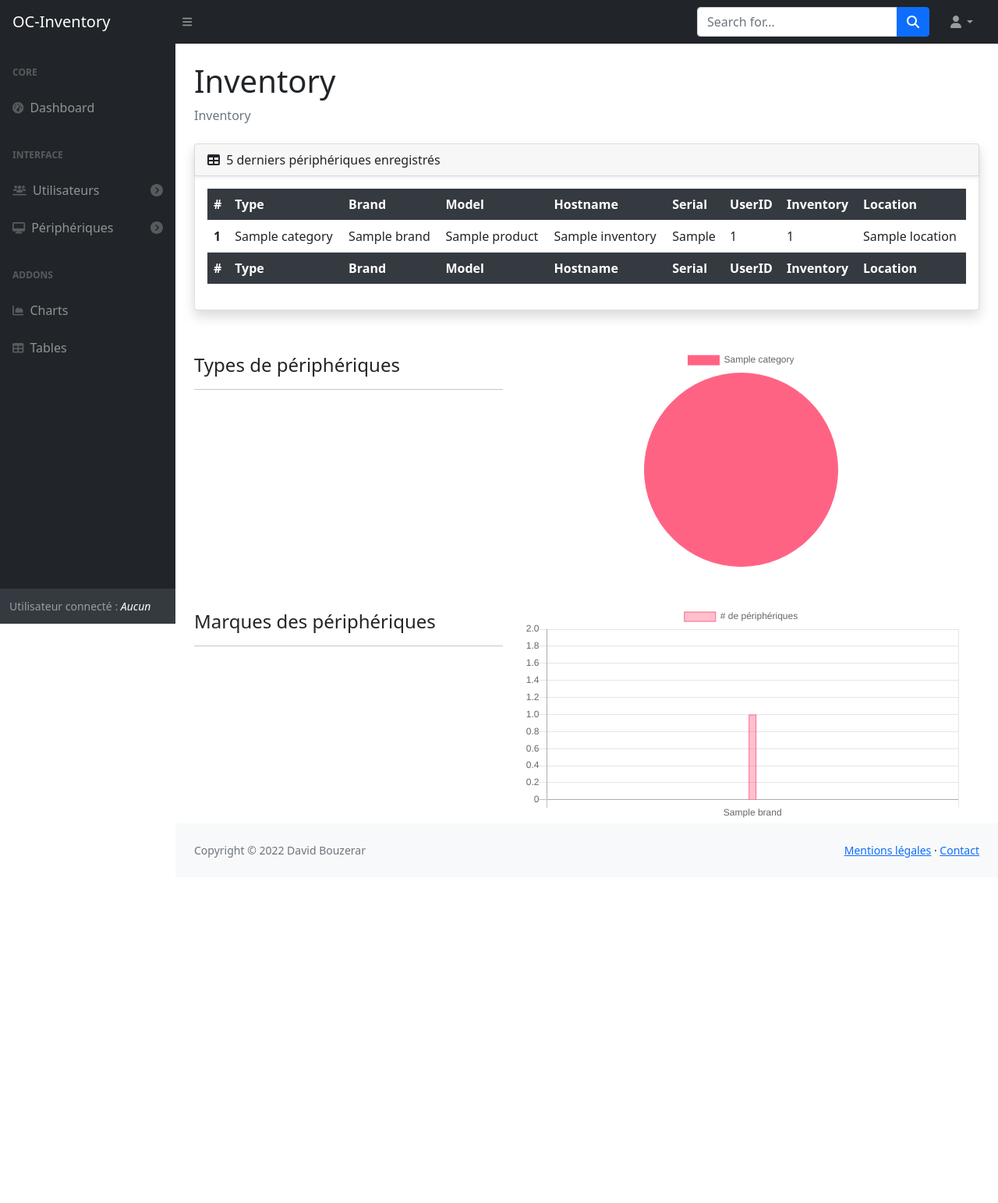
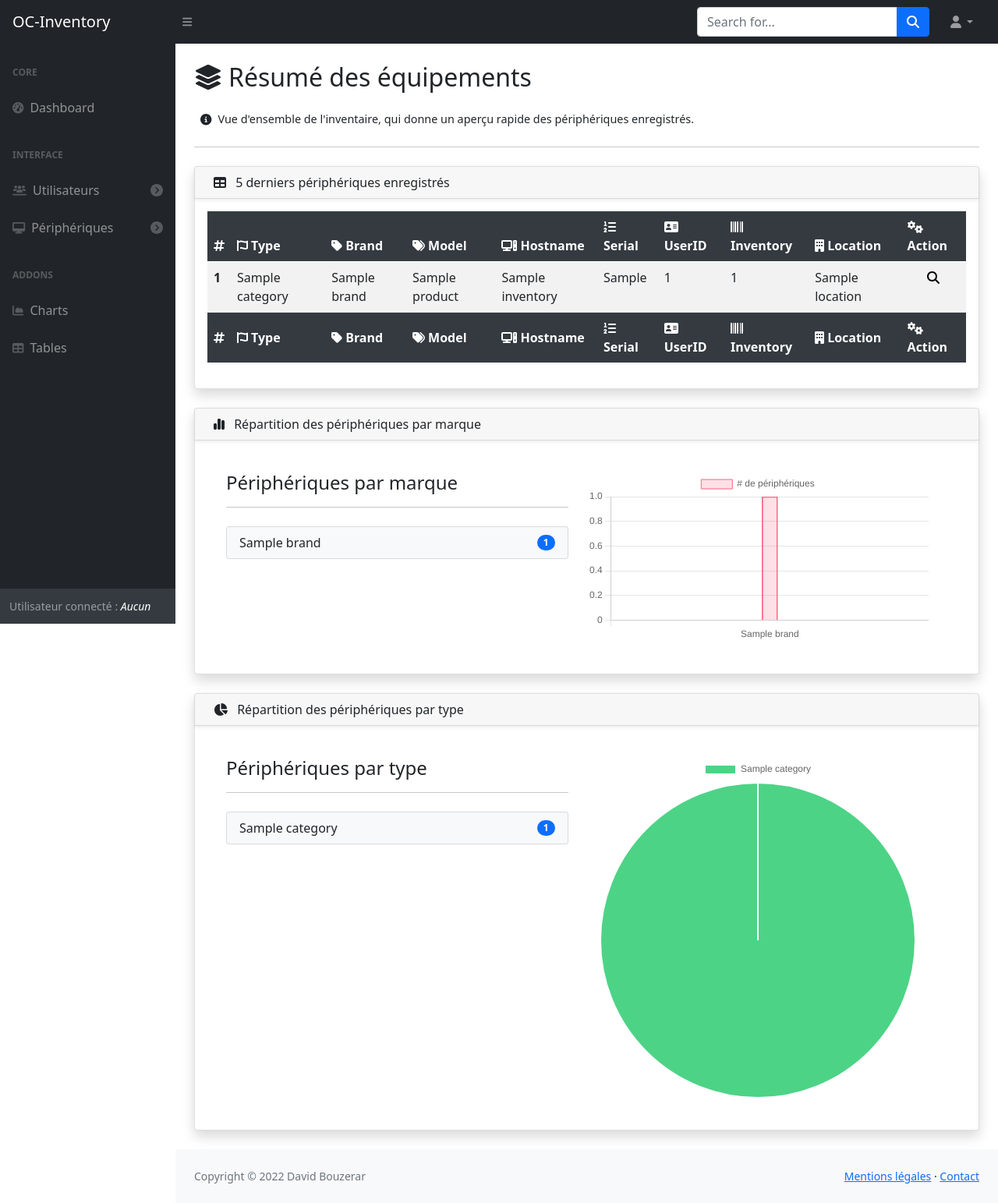
Before and after one commit to Eidocode/OC_Project13, a Django app: page / in a window 1280 px wide. Shown: the whole page at 78% size. Before the commit the page ends 1100 px from the top, so only its background shows below. Run offline with Django 3.2, Linux system fonts and the light colour scheme; tables that the repository leaves empty hold one stand-in row (values such as "Sample post"); some libraries are stand-ins or nearby versions.

Commit message:
- Adding a link to device information in the all_devices template - Add a link to the new version of chartJS in the base template - Finished graphical appearance of the index page - Integration into the views.py of the data needed for the charts contained in the Index page

```diff
--- a/product/static/product/js/datatables-simple-demo.js
+++ b/product/static/product/js/datatables-simple-demo.js
@@ -7,12 +7,12 @@ window.addEventListener('DOMContentLoaded', event => {
         new simpleDatatables.DataTable(datatablesSimple);
     }
 
-    const dataTableIndex = document.getElementById('dataTableIndex');
+    const dataTableIndex = document.getElementById('datatablesIndex');
     if (dataTableIndex) {
         new simpleDatatables.DataTable(dataTableIndex, {
-            searchable: false,
-            perPager: 5,
-            perPageSelect: false,
+          searchable: false,
+          perPageSelect: false,
+          perPager: 5,
         });
     }
 });
--- a/product/templates/product/base.html
+++ b/product/templates/product/base.html
@@ -20,12 +20,11 @@
     <link rel="stylesheet" href="https://cdn.jsdelivr.net/npm/simple-datatables-classic@latest/dist/style.css">
     <link rel="stylesheet" href="{% static 'product/css/styles.css' %}">
     <link rel="stylesheet" href="{% static 'product/css/custom.css' %}">
-    <link rel="stylesheet" href="https://cdnjs.cloudflare.com/ajax/libs/Chart.js/2.9.4/Chart.min.css">
 </head>
 
 <body class="sb-nav-fixed">
     <!-- Script ChartJS -->
-    <script src="https://cdnjs.cloudflare.com/ajax/libs/Chart.js/2.9.4/Chart.min.js" crossorigin="anonymous"></script>
+    <script src="https://cdn.jsdelivr.net/npm/chart.js@4.2.1/dist/chart.umd.min.js" crossorigin="anonymous"></script>
 
     <!-- Body content starts here -->
     {% block body_content %}{% endblock %}
--- a/product/templates/product/index.html
+++ b/product/templates/product/index.html
@@ -1,50 +1,58 @@
 <!-- Index page from base template -->
 {% extends 'product/base_body.html' %}
+
+{% load product_extras %}
 
 {% block content %}
 
     <div class="container-fluid px-4">
-        <h1 class="mt-4">Inventory</h1>
-        <ol class="breadcrumb mb-4">
-            <li class="breadcrumb-item active">Inventory</li>
-        </ol>
+        <div class="d-flex justify-content-between align-items-center">
+            <div>
+                <h2 class="my-4"><i class="fa-solid fa-layer-group me-2"></i>Résumé des équipements</h2>
+                <p class="lead mb-0" style="font-size: 0.9rem;"><i class="fas fa-info-circle mx-2"></i>Vue d'ensemble de l'inventaire, qui donne un aperçu rapide des périphériques enregistrés.</p>
+            </div>
+        </div>
+        <hr class="my-4">
+
         <div class="card mb-4 shadow">
             <div class="card-header shadow-sm">
-                <i class="fas fa-table me-1"></i>
+                <i class="fa-solid fa-table mx-2"></i>
                 5 derniers périphériques enregistrés
             </div>
-            <div class="card-body">
-                <table id="dataTableIndex" class="table">
+            <div class="card-body table-responsive">
+                <table id="datatablesIndex" class="table table-striped table-hover">
                     <thead class="thead-light">
                         <tr>
-                            <th>#</th>
-                            <th>Type</th>
-                            <th>Brand</th>
-                            <th>Model</th>
-                            <th>Hostname</th>
-                            <th>Serial</th>
-                            <th>UserID</th>
-                            <th>Inventory</th>
-                            <th>Location</th>
+                            <th><i class="fa-solid fa-hashtag"></i></th>
+                            <th><i class="fa-brands fa-font-awesome me-1"></i>Type</th>
+                            <th><i class="fa-solid fa-tag me-1"></i>Brand</th>
+                            <th><i class="fa-solid fa-tags me-1"></i>Model</th>
+                            <th><i class="fa-solid fa-computer me-1"></i>Hostname</th>
+                            <th><i class="fa-solid fa-list-ol me-1"></i>Serial</th>
+                            <th><i class="fa-solid fa-address-card me-1"></i>UserID</th>
+                            <th><i class="fa-solid fa-barcode me-1"></i>Inventory</th>
+                            <th><i class="fa-solid fa-building me-1"></i>Location</th>
+                            <th><i class="fa-solid fa-gears me-1"></i>Action</th>
                         </tr>
                     </thead>
                     <tfoot class="thead-light">
                         <tr>
-                            <th>#</th>
-                            <th>Type</th>
-                            <th>Brand</th>
-                            <th>Model</th>
-                            <th>Hostname</th>
-                            <th>Serial</th>
-                            <th>UserID</th>
-                            <th>Inventory</th>
-                            <th>Location</th>
+                            <th><i class="fa-solid fa-hashtag"></i></th>
+                            <th><i class="fa-brands fa-font-awesome me-1"></i>Type</th>
+                            <th><i class="fa-solid fa-tag me-1"></i>Brand</th>
+                            <th><i class="fa-solid fa-tags me-1"></i>Model</th>
+                            <th><i class="fa-solid fa-computer me-1"></i>Hostname</th>
+                            <th><i class="fa-solid fa-list-ol me-1"></i>Serial</th>
+                            <th><i class="fa-solid fa-address-card me-1"></i>UserID</th>
+                            <th><i class="fa-solid fa-barcode me-1"></i>Inventory</th>
+                            <th><i class="fa-solid fa-building me-1"></i>Location</th>
+                            <th><i class="fa-solid fa-gears me-1"></i>Action</th>
                         </tr>
                     </tfoot>
                     <tbody>
                         {% for device in devices %}
                             <tr>
-                                <th>{{ forloop.counter }}</th>
+                                <th><b>{{ forloop.counter }}</b></th>
                                 <td>{{ device.product.category.name }}</td>
                                 <td>{{ device.product.brand.name }}</td>
                                 <td>{{ device.product.name }}</td>
@@ -53,6 +61,11 @@
                                 <td>{{ device.device_user.uid }}</td>
                                 <td>{{ device.immo.inventory_number }}</td>
                                 <td>{{ device.immo.location.name }}</td>
+                                <td class="text-center">
+                                    <a id="more_details" class="blue_hover" href="{% url 'show_device_info' device_id=device.id %}">
+                                        <i class="fa-solid fa-magnifying-glass"></i>
+                                    </a>
+                                </td>
                             </tr>
                         {% endfor %}
                     </tbody>
@@ -61,33 +74,46 @@
         </div>
     </div>
 
-
-    <div>
-        <div class="container row mt-5">
-            <div class="col-md-5 mt-2">
-                <h4>Types de périphériques</h4>
-                <hr>
+    <div class="container-fluid px-4">
+        <div class="card mb-4 shadow">
+            <div class="card-header shadow-sm">
+                <i class="fa-solid fa-chart-simple mx-2"></i>
+                Répartition des périphériques par marque
+            </div>
+            <div class="card-body">
+                <div class="container row my-4">
+                    <div class="col-md-6">
+                        <h4>Périphériques par marque</h4>
+                        <hr class="mb-4">
+                        <ul class="list-group">
+                            {% for key, value in brands.items %}
+                                <li class="{% cycle "bg-light" "" %} list-group-item d-flex justify-content-between align-items-center">
+                                    {{ key }}
+                                    <span class="badge bg-primary rounded-pill">{{ value }}</span>
+                                </li>
+                            {% endfor %}
+                        </ul>
                     </div>
 
-            <div class="col-md-7">
-                <canvas id="myChart"></canvas>
+                    <div class="col-md-6">
+                        <canvas id="myChart2"></canvas>
                         <script>
-                    var ctx = document.getElementById('myChart').getContext('2d');
-                    var myChart = new Chart(ctx, {
-                        type: 'pie',
+                            var ctx2 = document.getElementById('myChart2').getContext('2d');
+                            var myChart2 = new Chart(ctx2, {
+                                type: 'bar',
                                 data: {
-                            labels: {{ labels|safe }},
+                                    labels: {{ brands|list_dict_keys|safe }},
                                     datasets: [{
-                                label: 'Périphériques',
-                                data: {{ datas|safe }},
+                                        label: '# de périphériques',
+                                        data: {{ brands|list_dict_values|safe }},
                                         backgroundColor: [
-                                    'rgba(255, 99, 132, 1)',
-                                    'rgba(54, 162, 235, 1)',
-                                    'rgba(255, 206, 86, 1)',
-                                    'rgba(75, 192, 192, 1)',
-                                    'rgba(153, 102, 255, 1)',
-                                    'rgba(255, 159, 64, 1)',
-                                    'rgba(240, 120, 50, 1)',
+                                            'rgba(255, 99, 132, 0.2)',
+                                            'rgba(54, 162, 235, 0.2)',
+                                            'rgba(255, 206, 86, 0.2)',
+                                            'rgba(75, 192, 192, 0.2)',
+                                            'rgba(153, 102, 255, 0.2)',
+                                            'rgba(255, 159, 64, 0.2)',
+                                            'rgba(240, 120, 50, 0.2)',
                                         ],
                                         borderColor: [
                                             'rgba(255, 99, 132, 1)',
@@ -99,72 +125,8 @@
                                             'rgba(240, 120, 50, 1)',
                                         ],
                                         borderWidth: 1,
-                            }]
-                        },
-                        options: {
-                            spacing: 10,
-                            scales: {
-                                y: {
-                                    beginAtZero: true
-                                }
-                            },
-                            hover: {
-                                mode: 'nearest',
-                                intersect: true
-                            },
-                            // Ajout de l'option hoverBorderWidth pour ajuster la largeur de la bordure des segments
-                            elements: {
-                                arc: {
-                                    borderWidth: 0
-                                }
-                            },
-                            responsive: true
-                        }
-                    });
-                    </script>
-            </div>
-        </div>
-
-        <div class="container row mt-5">
-            <div class="col-md-5 mt-2">
-                <h4>Marques des périphériques</h4>
-                <hr>
-            </div>
-
-            <div class="col-md-7">
-                <canvas id="myChart2"></canvas>
-                    <script>
-                    var ctx2 = document.getElementById('myChart2').getContext('2d');
-                    var myChart2 = new Chart(ctx2, {
-                        type: 'bar',
-                        data: {
-                            labels: {{ brands|safe }},
-                            datasets: [{
-                                label: '# de périphériques',
-                                data: {{ brand_num|safe }},
-                                backgroundColor: [
-                                    'rgba(255, 99, 132, 0.4)',
-                                    'rgba(54, 162, 235, 0.4)',
-                                    'rgba(255, 206, 86, 0.4)',
-                                    'rgba(75, 192, 192, 0.4)',
-                                    'rgba(153, 102, 255, 0.4)',
-                                    'rgba(255, 159, 64, 0.4)',
-                                    'rgba(240, 120, 50, 0.4)',
-                                ],
-                                borderColor: [
-                                    'rgba(255, 99, 132, 1)',
-                                    'rgba(54, 162, 235, 1)',
-                                    'rgba(255, 206, 86, 1)',
-                                    'rgba(75, 192, 192, 1)',
-                                    'rgba(153, 102, 255, 1)',
-                                    'rgba(255, 159, 64, 1)',
-                                    'rgba(240, 120, 50, 1)',
-
-                                ],
-                                borderWidth: 1,
-                                barThickness: 10,
+                                        barThickness: 20,
                                         minBarLength: 2,
-                                grouped: true,
                                     }]
                                 },
                                 options: {
@@ -179,4 +141,70 @@
                     </div>
                 </div>
             </div>
+        </div>
+
+        <div class="card mb-4 shadow">
+            <div class="card-header shadow-sm">
+                <i class="fa-solid fa-chart-pie mx-2"></i>
+                Répartition des périphériques par type
+            </div>
+            <div class="card-body">
+                <div class="container row my-4">
+                    <div class="col-md-6">
+                        <h4>Périphériques par type</h4>
+                        <hr class="mb-4">
+                        <ul class="list-group">
+                            {% for key, value in types.items %}
+                                <li class="{% cycle "bg-light" "" %} list-group-item d-flex justify-content-between align-items-center">
+                                    {{ key }}
+                                    <span class="badge bg-primary rounded-pill">{{ value }}</span>
+                                </li>
+                            {% endfor %}
+                        </ul>
+                    </div>
+
+                    <div class="col-md-6">
+                        <canvas id="myChart"></canvas>
+                        <script>
+                            var ctx = document.getElementById('myChart').getContext('2d');
+                            var myChart = new Chart(ctx, {
+                                type: 'pie',
+                                data: {
+                                    labels: {{ types|list_dict_keys|safe }},
+                                    datasets: [{
+                                        label: 'Périphériques',
+                                        data: {{ types|list_dict_values|safe }},
+                                        backgroundColor: [
+                                            'rgba(46, 204, 113, 0.85)',
+                                            'rgba(52, 152, 219, 0.85)',
+                                            'rgba(241, 196, 15, 0.85)',
+                                            'rgba(231, 76, 60, 0.85)',
+                                            'rgba(142, 68, 173, 0.85)',
+                                            'rgba(192, 57, 43, 0.85)',
+                                            'rgba(211, 84, 0, 0.85)',
+                                            'rgba(230, 126, 34, 0.85)',
+                                            'rgba(52, 73, 94, 0.85)',
+                                        ],
+                                        borderColor: 'rgba(255, 255, 255, 1)',
+                                        borderWidth: 2,
+                                        hoverOffset: 20,
+                                    }]
+                                },
+                                options: {
+                                    responsive: true,
+                                    legend: {
+                                        position: 'right',
+                                        labels: {
+                                            fontColor: '#333',
+                                            fontSize: 12,
+                                        }
+                                    },
+                                }
+                            });
+                        </script>
+                    </div>
+                </div>
+            </div>
+        </div>
+    </div>
 {% endblock %}
--- /dev/null
+++ b/product/templatetags/product_extras.py
@@ -0,0 +1,14 @@
+from django import template
+
+
+register = template.Library()
+
+
+@register.filter
+def list_dict_keys(dictionary):
+    return list(dictionary.keys())
+
+
+@register.filter
+def list_dict_values(dictionary):
+    return list(dictionary.values())
--- a/product/views.py
+++ b/product/views.py
@@ -16,30 +16,22 @@ def index(request):
     categories_qs = Category.objects.filter()
     brands_qs = Brand.objects.filter()
 
-    categories = []
-    catg_num = []
+    categories = {}
     for category in categories_qs:
-        categories.append(category.name)
-        catg_num.append(devices_qs.filter(product__category__name=category.name).count())
+        devices_in_catg = devices_qs.filter(product__category__name=category.name).count()
+        categories[category.name] = devices_in_catg
 
-    brands = []
-    brand_num = []
+    brands = {}
     for brand in brands_qs:
-        brands.append(brand.name)
-        brand_num.append(devices_qs.filter(product__brand__name=brand.name).count())
+        brand_in_device = devices_qs.filter(product__brand__name=brand.name).count()
+        brands[brand.name] = brand_in_device
 
     last_devices = devices_qs.order_by('-added_date')[:5]
-    current_user = request.user
-
-    labels = categories
-    datas = catg_num
 
     context = {
         'devices': last_devices,
-        'labels': labels,
-        'datas': datas,
+        'types': categories,
         'brands': brands,
-        'brand_num': brand_num,
     }
     return render(request, 'product/index.html', context)
 
--- a/product_user/templates/devices/all_devices.html
+++ b/product_user/templates/devices/all_devices.html
@@ -52,7 +52,7 @@
                                         <td>{{ device.inventory.serial }}</td>
                                         <td>{{ device.immo.inventory_number }}</td>
                                         <td class="text-center">
-                                            <a id="more_details" class="blue_hover" href="">
+                                            <a id="more_details" class="blue_hover" href="{% url 'show_device_info' device_id=device.id %}">
                                                 <i class="fa-solid fa-magnifying-glass"></i>
                                             </a>
                                         </td>
```
Also changed, not shown: product/templatetags/__init__.py (added). Lines whose indentation alone changed are shown as unchanged.
